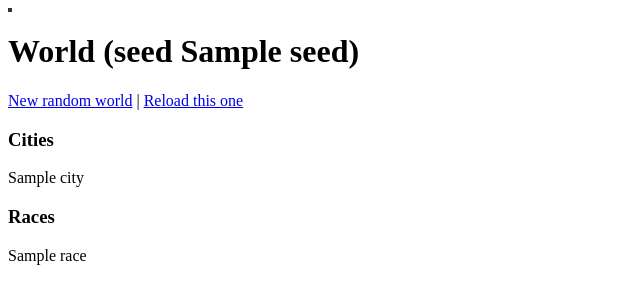
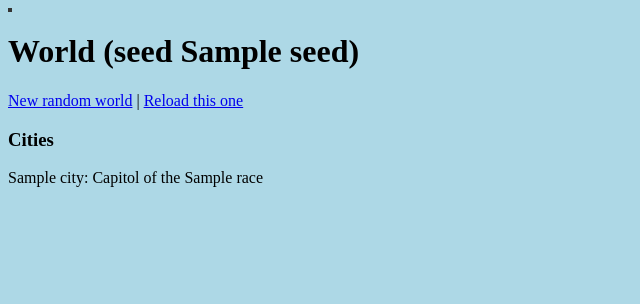
Before and after one commit to s616627/Python-Procedural-Fantasy-World-Generator, a Flask app: template templates/map.html in a window 1280 px wide. Shown: the top 304 px of the page, without its empty margins (0-640 px from the left). Run offline with Flask 3, Linux system fonts and the light colour scheme; the template is opened without the code that fills it: most values are stand-ins (such as "Sample title", 1, 10 or a date in 2020).

Commit message:
added background color and cleaned up files

```diff
--- a/app.py
+++ b/app.py
@@ -46,13 +46,14 @@ def index():
     random.seed(seed)          # same seed -> same world
     world = World(width, height)
 
+    capitols = [(c, r.plural_name) for c, r in zip(world.city_names_list, world.fantasy_races)]
+
     return render_template(
         "map.html",
         tiles=build_tiles(world),
         width=width, height=height, seed=seed,
         tile=TILE_SIZE,
-        cities=world.city_names_list,
-        races=world.race_name_list
+        capitols=capitols,
     )
 
 if __name__ == "__main__":
--- a/templates/map.html
+++ b/templates/map.html
@@ -4,6 +4,11 @@
   <meta charset="utf-8">
   <title>World Map</title>
   <style>
+
+    body{
+      background-color: lightblue;
+    }
+
   .map {
     display: grid;
     grid-template-columns: repeat({{ width }}, {{ tile }}px);
@@ -16,19 +21,11 @@
     image-rendering: pixelated;   /* keeps pixel art crisp; remove for smooth art */
   }
 
-    .p{
-        font-family: "Times New Roman", Times, sans-serif;
-
-    }
-
-    .h3{
-
-      column-count: 3;
-
-    }
 </style>
 </head>
 <body>
+
+
 
 <div class="map">
   {% for row in tiles %}
@@ -45,8 +42,11 @@
 
 
   <h3>Cities</h3>
-  <p>{{ cities | join(", ") }}</p>
-  <h3>Races</h3>
-  <p>{{ races | join(", ") }}</p>
+  <div class="capitols">
+  {% for city, race in capitols %}
+    <div>{{ city }}: Capitol of the {{ race }}</div>
+  {% endfor %}
+  </div>
+
 </body>
 </html>
```
